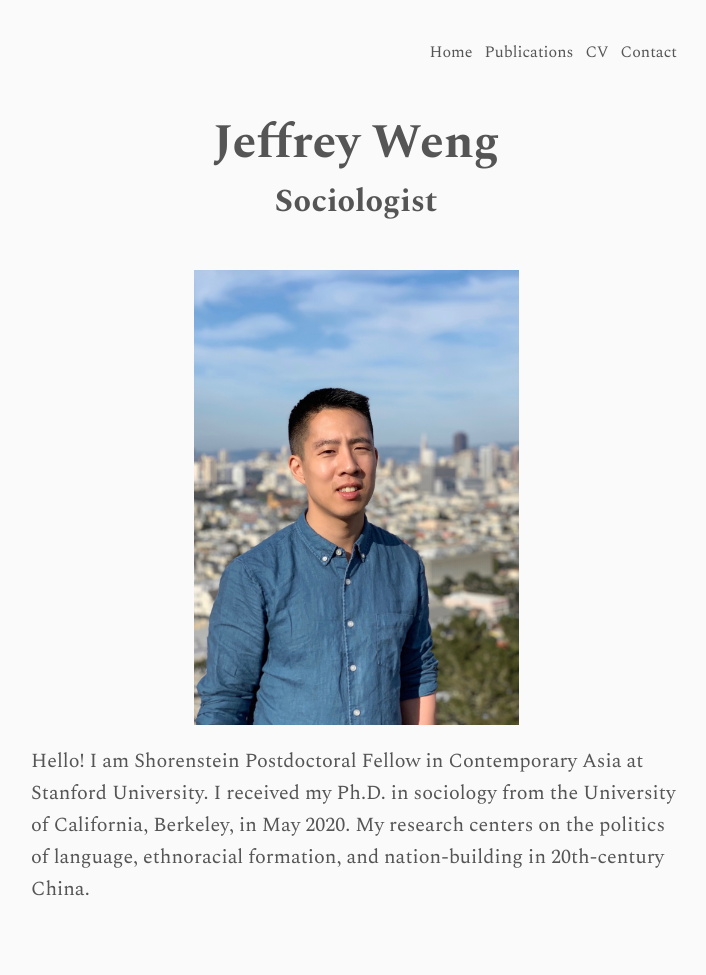
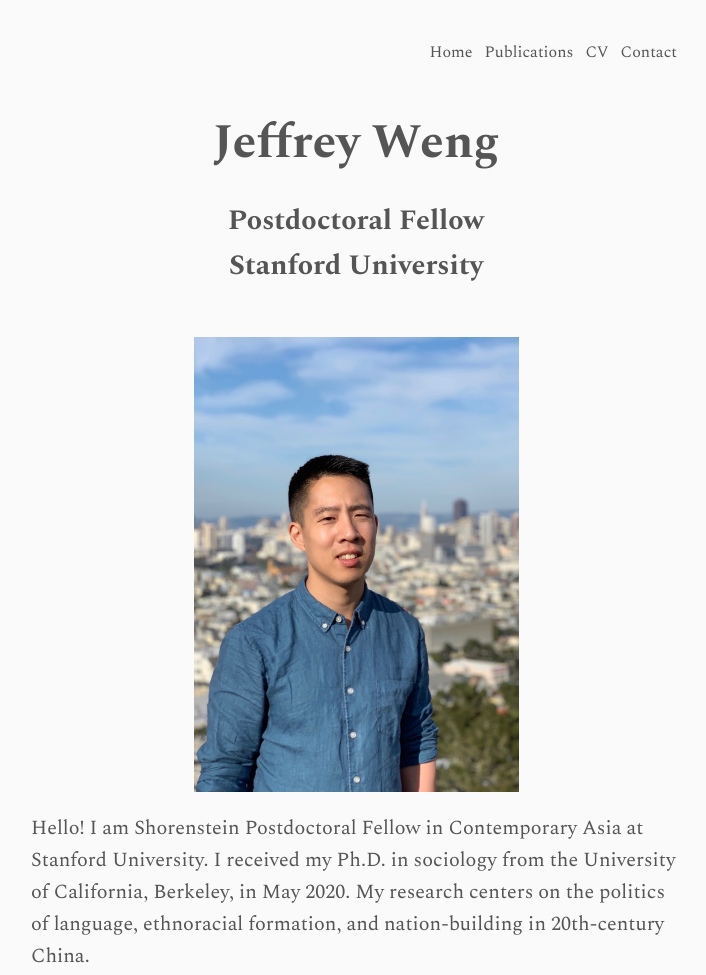
Before and after one commit to oliviaweng/jeffreyweng, a plain HTML site: page index.html in a window 1280 px wide. Shown: the whole page, without its empty margins (284-990 px from the left). Before the commit the page ends 945 px from the top, so only its background shows below. Drawn offline with Linux system fonts and the light colour scheme.

Commit message:
Homepage updated

```diff
--- a/css/style.css
+++ b/css/style.css
@@ -59,7 +59,7 @@ h2 {
 }
 
 h3 {
-  font-size: 24px;
+  font-size: 28px;
 }
 
 a, a:visited {
--- a/index.html
+++ b/index.html
@@ -27,7 +27,9 @@
 
 <div class="meta">
   <h1>Jeffrey Weng</h1>
-  <h2>Sociologist</h2>
+  <p style="font-size: 28px"><b>Postdoctoral Fellow
+    <br>
+    Stanford University</p></b></p>
 </div>
 
 
```
